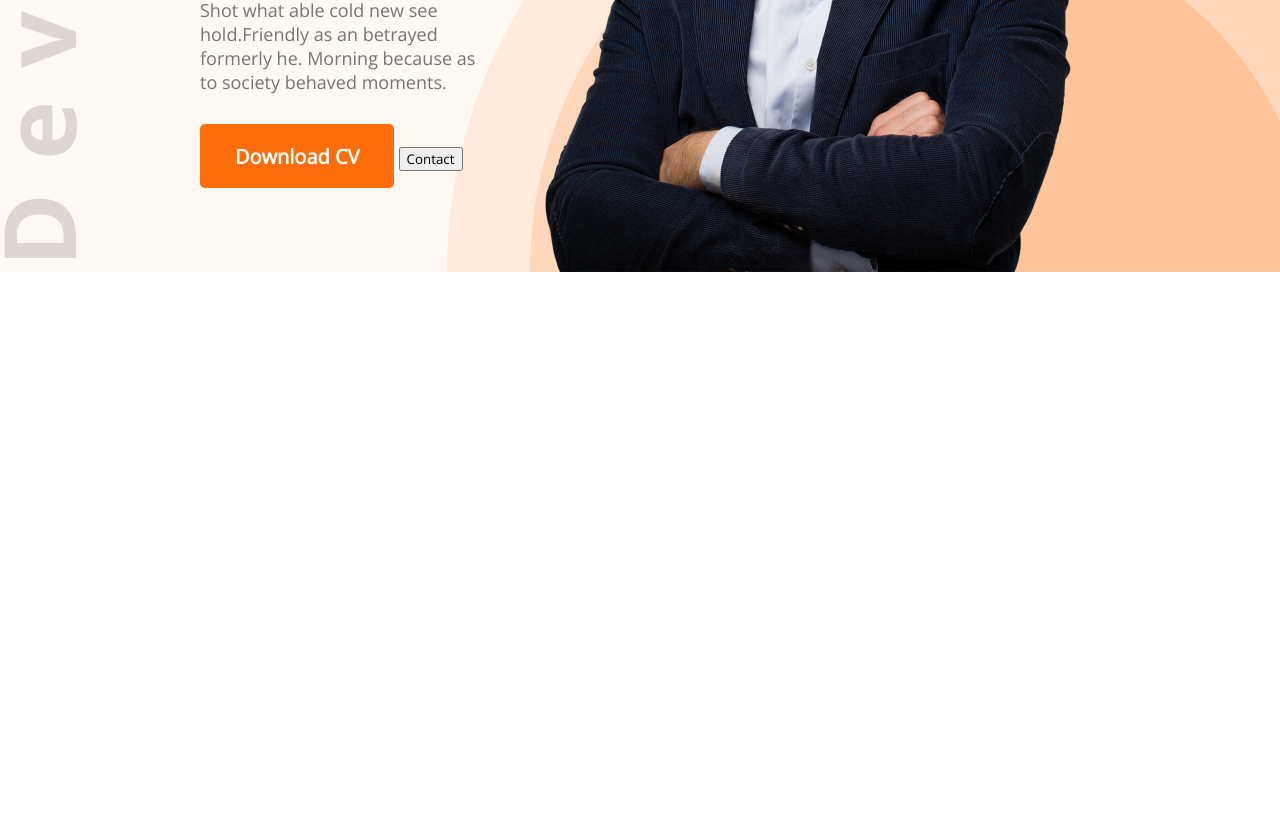
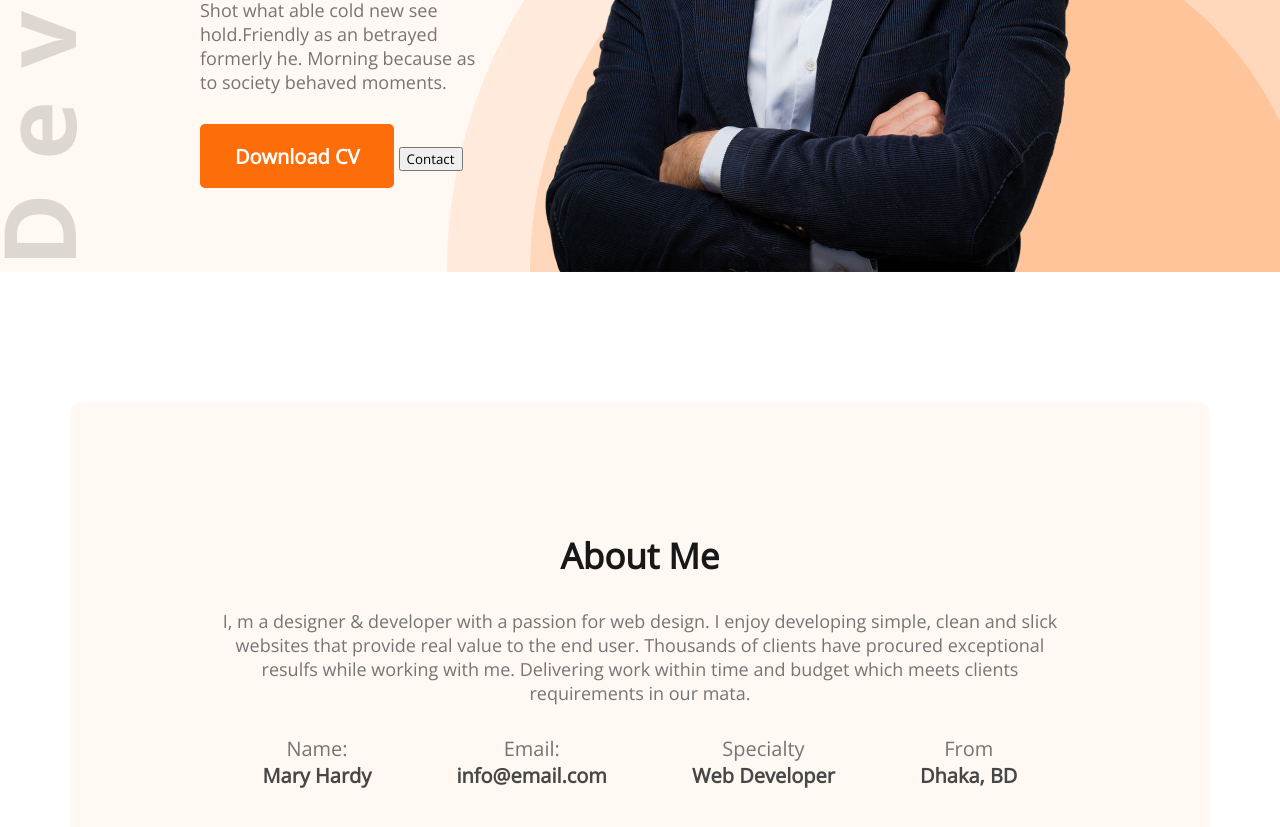
Before and after one commit to imrulislam0/developer-portfolio, a plain HTML site: page index.html in a window 1280 px wide. Shown: the part 568-1395 px from the top of the page. Before the commit the page ends 840 px from the top, so only its background shows below. Drawn offline with nearby package versions, Linux system fonts and the light colour scheme.

Commit message:
about added

```diff
--- a/index.html
+++ b/index.html
@@ -36,7 +36,30 @@
 
     </header>
     <main>
+        <section class="about">
+            <h3 class="section-title">About Me</h3>
+            <p class="section-description">I, m a designer & developer with a passion for web design. I enjoy developing simple, clean and slick websites that provide real value to the end user. Thousands of clients have procured exceptional resulfs while working with me. Delivering work within time and budget which meets clients requirements in our mata.</p>
+            <div class="about-info-container">
+                <div class="about-info">
+                    <p class="info-title">Name:</p>
+                    <p class="info-description">Mary Hardy </p>
+                </div>
+                <div class="about-info">
+                    <p class="info-title">Email:</p>
+                    <p class="info-description">info@email.com</p>
+                </div>
+                <div class="about-info">
+                    <p class="info-title">Specialty</p>
+                    <p class="info-description">Web Developer</p>
+                </div>
+                <div class="about-info">
+                    <p class="info-title">From</p>
+                    <p class="info-description">Dhaka, BD</p>
+                </div>
 
+            </div>
+
+        </section>
     </main>
     <footer>
 
--- a/styles/portfolio.css
+++ b/styles/portfolio.css
@@ -66,3 +66,48 @@ nav li{
     margin-bottom: 30px;
 
 }
+
+/* main section styles */
+
+main{
+    max-width: 1140px;
+    margin: 0 auto;
+}
+
+.about{
+    text-align: center;
+    margin-top: 130px;
+    background: #FFF8F3;
+    border-radius: 10px;
+    padding: 130px 150px;
+}
+
+.section-title{
+    color: #181818;
+    font-weight: 700;
+    font-size: 35px;
+    margin-bottom: 30px;
+
+}
+
+.section-description{
+    color: #757575;
+    font-size: 18px;
+    margin-bottom: 30px;
+}
+
+.about-info-container{
+    display: flex;
+    justify-content: space-around;
+}
+
+.about .info-title{
+    color: #757575;
+    font-size: 20px;
+}
+
+.about .info-description{
+    font-weight: 700;
+    font-size: 20px;
+    color: #474747;
+}
```
